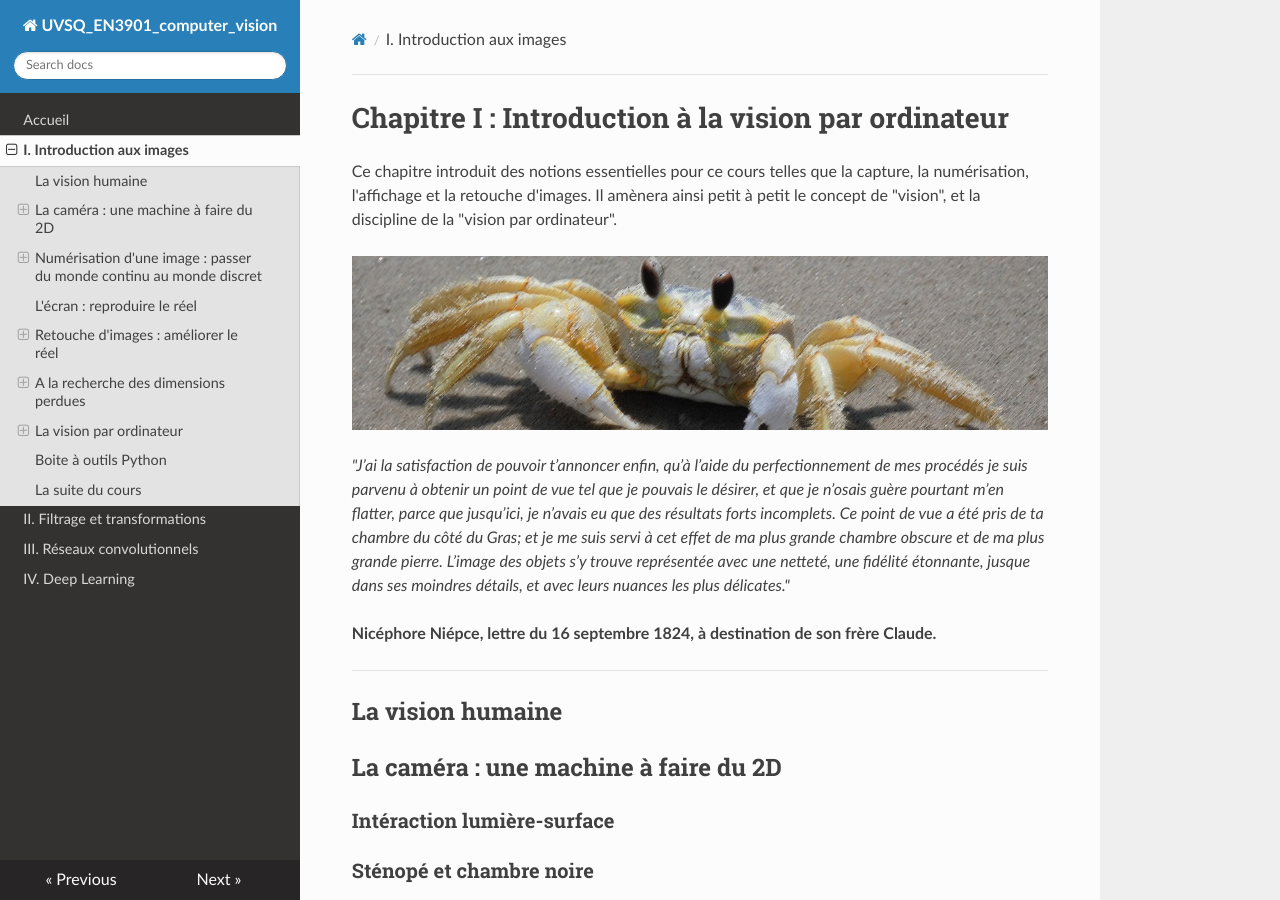
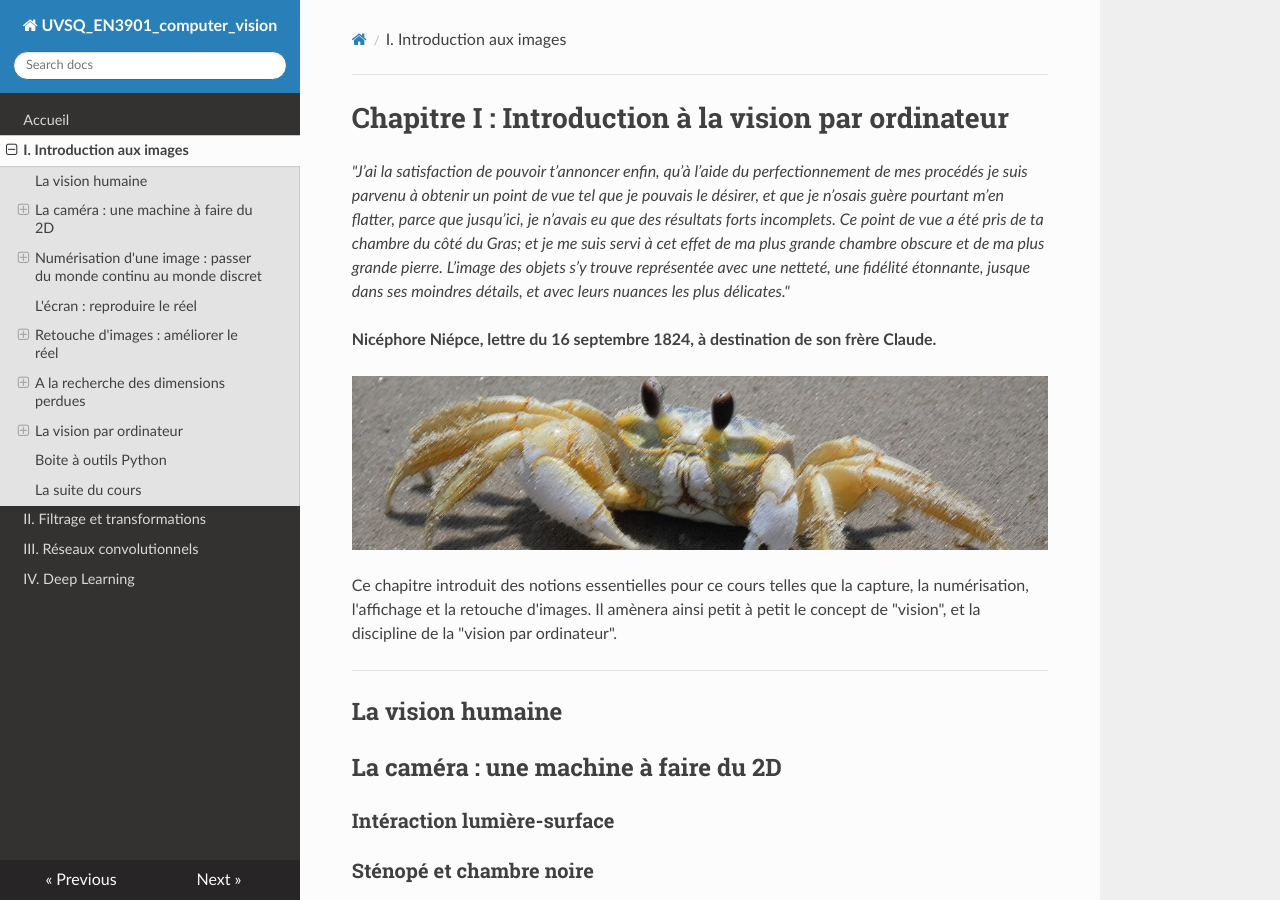
Before and after one commit to NicOudart/UVSQ_EN3901_computer_vision, an MkDocs documentation site: the page built from docs/Chap1_Introduction_images.md, in a window 1280 px wide and 900 px high. Built offline with MkDocs 1.6.1, drawn with Linux system fonts in a browser that asks for light colours; nearby versions of some CDN libraries; some of the changed lines change nothing that is shown.

Commit message:
-Minor header fix in Chapter 1.

```diff
--- a/docs/Chap1_Introduction_images.md
+++ b/docs/Chap1_Introduction_images.md
@@ -1,9 +1,4 @@
 # Chapitre I : Introduction à la vision par ordinateur
-
-Ce chapitre introduit des notions essentielles pour ce cours telles que la capture, la numérisation, l'affichage et la retouche d'images.
-Il amènera ainsi petit à petit le concept de "vision", et la discipline de la "vision par ordinateur".
-
-![En-tête chapitre I](img/Chap1_header.png)
 
 _"J’ai la satisfaction de pouvoir t’annoncer enfin, qu’à l’aide du perfectionnement de mes procédés je suis parvenu à obtenir un point de vue tel que je pouvais le désirer, et que je n’osais guère pourtant m’en flatter, parce que jusqu’ici, je n’avais eu que des résultats forts incomplets.
 Ce point de vue a été pris de ta chambre du côté du Gras; et je me suis servi à cet effet de ma plus grande chambre obscure et de ma plus grande pierre.
@@ -11,6 +6,10 @@ L’image des objets s’y trouve représentée avec une netteté, une fidé
 
 **Nicéphore Niépce, lettre du 16 septembre 1824, à destination de son frère Claude.**
 
+![En-tête chapitre I](img/Chap1_header.png)
+
+Ce chapitre introduit des notions essentielles pour ce cours telles que la capture, la numérisation, l'affichage et la retouche d'images.
+Il amènera ainsi petit à petit le concept de "vision", et la discipline de la "vision par ordinateur".
 
 ---
 
```
